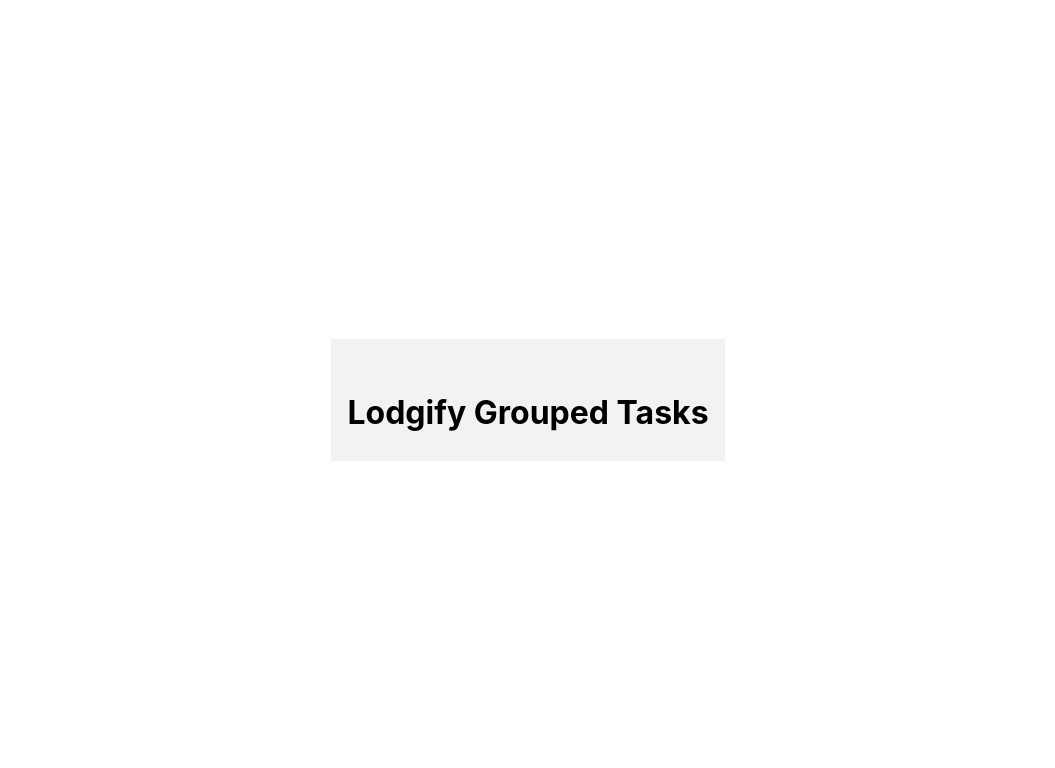
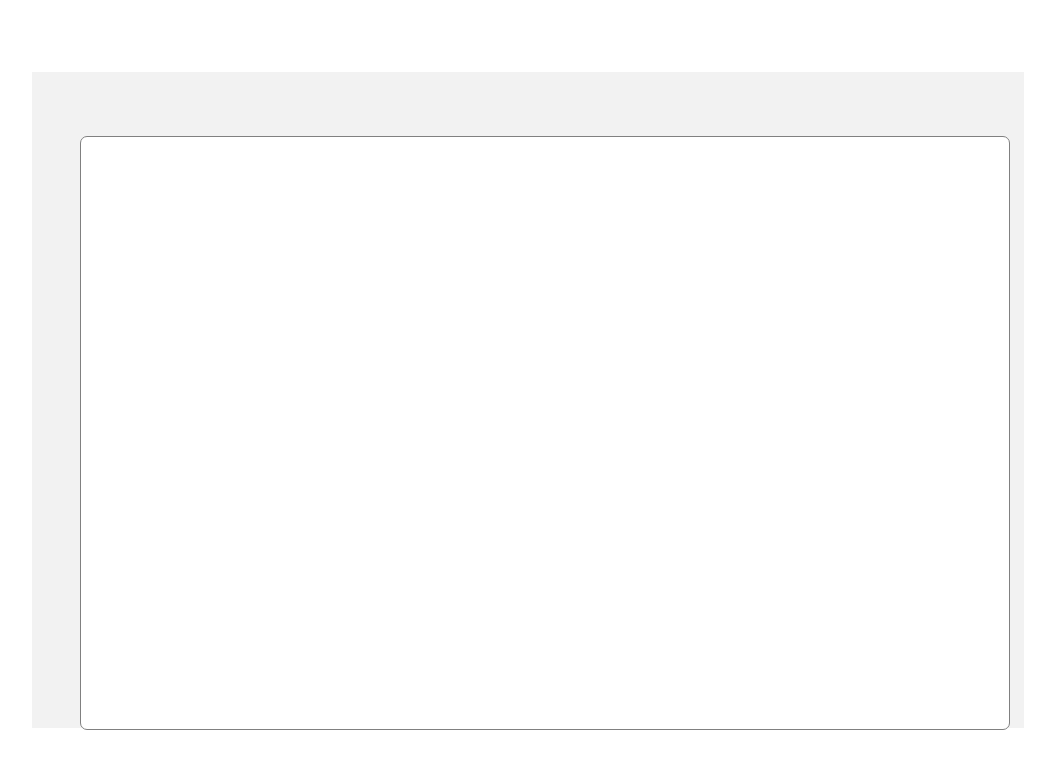
Before and after one commit to wtartanus/lodgify-widget, a React (Create React App) app: page / in a window 1280 px wide. Shown: the top 768 px of the page, without its empty margins (112-1167 px from the left). Built offline with nearby package versions, Linux system fonts and the light colour scheme.

Commit message:
Added widget container.

```diff
--- a/src/App.styles.tsx
+++ b/src/App.styles.tsx
@@ -9,5 +9,7 @@
 
 export const WidgetOverlay = styled.div`
     background-color: rgba(211, 211, 211, .3);
-    padding: 2rem 1rem .5rem 1rem;
+    padding: 4rem 3rem 2rem 3rem;
+    width: 70vw;
+    height: 70vh;
 `;
--- a/src/App.tsx
+++ b/src/App.tsx
@@ -1,10 +1,11 @@
+import { Widget } from './components/widget/Widget';
 import { AppContainer, WidgetOverlay } from './App.styles';
 
 function App() {
   return (
     <AppContainer>
       <WidgetOverlay>
-        <h1>Lodgify Grouped Tasks</h1>
+        <Widget />
       </WidgetOverlay>
     </AppContainer>
   );
--- /dev/null
+++ b/src/components/widget/Widget.styles.tsx
@@ -0,0 +1,10 @@
+import styled from "styled-components";
+
+export const Container = styled.div`
+    width: 100%;
+    height: 100%;
+    border: 1px solid gray;
+    border-radius: 7px;
+    background-color: #fff;
+    padding: 1rem;
+`;
--- /dev/null
+++ b/src/components/widget/Widget.tsx
@@ -0,0 +1,7 @@
+import { Container } from './Widget.styles';
+
+export function Widget() {
+  return (
+    <Container></Container>
+  );
+}
```
